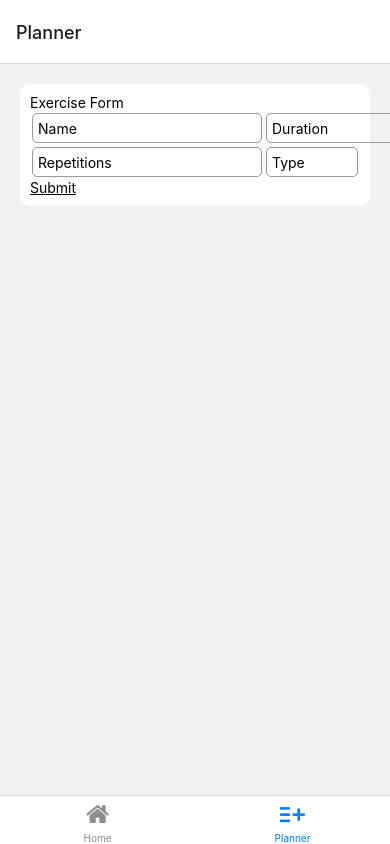
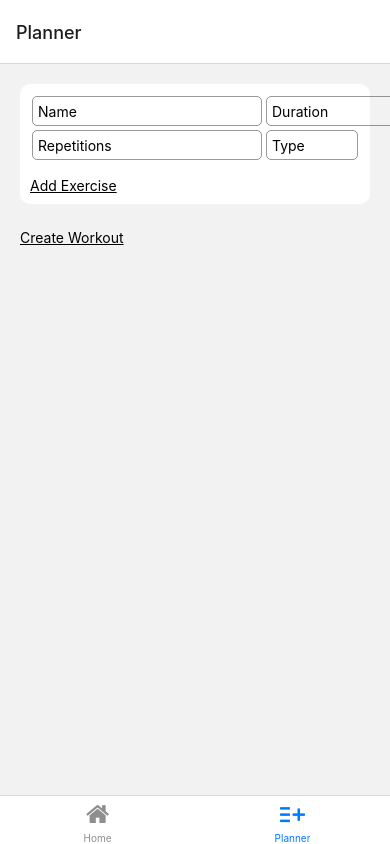
Before and after one commit to uurde/Workout-app, a React Native app: screen /Planner in a window 390 px wide. Built offline with nearby package versions, Linux system fonts and the light colour scheme.

Commit message:
section finalize workout

```diff
--- a/components/ExerciseForm.tsx
+++ b/components/ExerciseForm.tsx
@@ -23,9 +23,6 @@ export default function ExerciseForm({ onSubmit }: WorkoutProps) {
 
     return (
         <View style={styles.container}>
-            <Text>
-                Exercise Form
-            </Text>
             <View>
                 <View style={styles.rowContainer}>
                     <Controller
@@ -85,7 +82,8 @@ export default function ExerciseForm({ onSubmit }: WorkoutProps) {
                                                     text={selection}
                                                     onPressIn={() => {
                                                         onChange(selection)
-                                                        setSelectionOn(false)}
+                                                        setSelectionOn(false)
+                                                    }
                                                     }
                                                 />
                                             )
@@ -103,7 +101,8 @@ export default function ExerciseForm({ onSubmit }: WorkoutProps) {
                     />
                 </View>
                 <PressableText
-                    text="Submit"
+                    style={{ marginTop: 15 }}
+                    text="Add Exercise"
                     onPress={handleSubmit((data) => {
                         onSubmit(data as ExerciseFormData);
                     })}
--- /dev/null
+++ b/components/WorkoutForm.tsx
@@ -0,0 +1,60 @@
+import { View, StyleSheet, TextInput } from "react-native";
+import { PressableText } from "./styled/PressableText";
+import { useForm, Controller } from "react-hook-form";
+
+export type WorkoutFormData = {
+    name: string
+}
+
+type WorkoutProps = {
+    onSubmit: (form: WorkoutFormData) => void
+}
+
+export default function WorkoutForm({ onSubmit }: WorkoutProps) {
+
+    const { control, handleSubmit } = useForm();
+
+    return (
+        <View style={styles.container}>
+            <Controller
+                control={control}
+                rules={{ required: true }}
+                name="name"
+                render={({ field: { onChange, value } }) =>
+                    <TextInput
+                        onChangeText={onChange}
+                        style={styles.input}
+                        value={value}
+                        placeholderTextColor={"rbag(0,0,0,0.4)"}
+                        placeholder="Workout Name"
+                    />
+                }
+            />
+            <PressableText
+                style={{ marginTop: 15 }}
+                text="Confirm"
+                onPress={handleSubmit((data) => {
+                    onSubmit(data as WorkoutFormData);
+                })}
+            />
+        </View>
+    )
+}
+
+const styles = StyleSheet.create({
+    container: {
+        backgroundColor: "#fff",
+        borderRadius: 10,
+        padding: 10,
+        marginBottom: 10
+    },
+    input: {
+        width: 200,
+        margin: 2,
+        borderWidth: 1,
+        height: 30,
+        padding: 5,
+        borderRadius: 5,
+        borderColor: "rgba(0,0,0,0.4)"
+    }
+});
--- a/components/styled/Modal.tsx
+++ b/components/styled/Modal.tsx
@@ -8,12 +8,20 @@ type ModalProps = {
             handleOpen: () => void
         }
     >,
-    children: React.ReactNode
+    children: FunctionComponent<
+        {
+            handleOpen: () => void,
+            handleClose: () => void
+        }
+    >
 }
 
 export function Modal({ activator: Activator, children }: ModalProps) {
 
     const [isModalVisible, setModalVisible] = useState(false);
+
+    const handleOpen = () => setModalVisible(true);
+    const handleClose = () => setModalVisible(false);
 
     return (
         <View>
@@ -23,17 +31,17 @@ export function Modal({ activator: Activator, children }: ModalProps) {
                 animationType="slide">
                 <View style={styles.centerView}>
                     <View style={styles.contentView}>
-                        {children}
+                        {children({ handleOpen, handleClose })}
                     </View>
                     <PressableText
-                        onPress={() => setModalVisible(false)}
+                        onPress={handleClose}
                         text="Close" />
                 </View>
             </DefaultModal>
             {Activator ?
-                <Activator handleOpen={() => setModalVisible(true)} /> :
+                <Activator handleOpen={handleOpen} /> :
                 <PressableText
-                    onPress={() => setModalVisible(true)}
+                    onPress={handleOpen}
                     text="Open" />
             }
         </View>
--- a/navigation/index.tsx
+++ b/navigation/index.tsx
@@ -45,6 +45,7 @@ function BottomTabNavigator() {
                 name="Home"
                 component={HomeScreen}
                 options={{
+                    unmountOnBlur: true,
                     tabBarIcon: ({ size, color }) =>
                         <FontAwesome name="home" size={size} color={color} />
                     //tabBarIcon:({size, color}) şeklinde verirsek dark/light mode değişkeni yapabiliriz.
--- a/screens/PlannerScreen.tsx
+++ b/screens/PlannerScreen.tsx
@@ -1,11 +1,14 @@
-import { useState } from "react";
+import React, { useState } from "react";
 import slugify from "slugify";
-import { View, StyleSheet, FlatList } from "react-native"
+import { View, StyleSheet, FlatList, Text } from "react-native"
 import { NativeStackHeaderProps } from "@react-navigation/native-stack";
 import ExerciseForm, { ExerciseFormData } from "../components/ExerciseForm";
-import { SequenceItem, SequenceType } from "../types/data";
+import { SequenceItem, SequenceType, Workout } from "../types/data";
 import ExerciseItem from "../components/ExerciseItem";
 import { PressableText } from "../components/styled/PressableText";
+import { Modal } from "../components/styled/Modal";
+import WorkoutForm, { WorkoutFormData } from "../components/WorkoutForm";
+import { storeWorkout } from "../storage/workout";
 
 export default function PlannerScreen({ navigation }: NativeStackHeaderProps) {
 
@@ -17,7 +20,7 @@ export default function PlannerScreen({ navigation }: NativeStackHeaderProps) {
             name: form.name,
             type: form.type as SequenceType,
             duration: Number(form.duration)
-        };
+        }
 
         if (form.reps) {
             sequenceItem.reps = Number(form.reps);
@@ -26,11 +29,38 @@ export default function PlannerScreen({ navigation }: NativeStackHeaderProps) {
         setSequenceItems([...sequenceItems, sequenceItem]);
     }
 
+    const computeDiffuculty = (exercisesCount: number, workoutDuration: number) => {
+        const intensity = workoutDuration / exercisesCount;
+
+        if (intensity <= 60) {
+            return "hard";
+        } else if (intensity <= 120) {
+            return "normal";
+        } else {
+            return "easy";
+        }
+    }
+
+    const handleWorkoutSubmit = async (form: WorkoutFormData) => {
+
+        if (sequenceItems.length > 0) {
+            const duration = sequenceItems.reduce((acc, item) => {
+                return acc + item.duration
+            }, 0)
+
+            const workout: Workout = {
+                name: form.name,
+                slug: slugify(form.name + " " + Date.now(), { lower: true }),
+                difficulty: computeDiffuculty(sequenceItems.length, duration),
+                sequence: [...sequenceItems],
+                duration,
+            }
+            await storeWorkout(workout);
+        }
+    }
+
     return (
         <View style={styles.container}>
-            <ExerciseForm
-                onSubmit={handleFormSubmit}
-            />
             <FlatList
                 data={sequenceItems}
                 keyExtractor={item => item.slug}
@@ -47,6 +77,32 @@ export default function PlannerScreen({ navigation }: NativeStackHeaderProps) {
                     </ExerciseItem>
                 }
             />
+            <ExerciseForm
+                onSubmit={handleFormSubmit}
+            />
+            <View>
+                <Modal
+                    activator={({ handleOpen }) =>
+                        <PressableText
+                            style={{ marginTop: 15 }}
+                            text="Create Workout"
+                            onPress={handleOpen}
+                        />
+                    }
+                >
+                    {({ handleClose }) =>
+                        <View>
+                            <WorkoutForm
+                                onSubmit={async (data) => {
+                                    await handleWorkoutSubmit(data)
+                                    handleClose()
+                                    navigation.navigate("Home")
+                                }}
+                            />
+                        </View>
+                    }
+                </Modal>
+            </View>
         </View>
     )
 };
--- a/screens/WorkoutDetailScreen.tsx
+++ b/screens/WorkoutDetailScreen.tsx
@@ -67,6 +67,7 @@ export default function WorkoutDetailScreen({ route }: Navigation) {
                         />
                     }
                 >
+                    {() =>
                         <View>
                             {
                                 workout.sequence.map((seq, i) =>
@@ -84,6 +85,7 @@ export default function WorkoutDetailScreen({ route }: Navigation) {
                                 )
                             }
                         </View>
+                    }
                 </Modal>
             </WorkoutItem>
             <View style={styles.wrapper}>
--- a/storage/workout.ts
+++ b/storage/workout.ts
@@ -22,6 +22,12 @@ export const initWorkouts = async (): Promise<boolean> => {
     return false;
 }
 
+export const storeWorkout = async (newWorkout: Workout): Promise<boolean> => {
+    const workouts = await getWorkouts();
+    await storeData("workout-data", [newWorkout, ...workouts]);
+    return true;
+}
+
 export const clearWorkouts = async () => {
     await removeItem("workout-data");
 }
```
Lines whose indentation alone changed are shown as unchanged.
